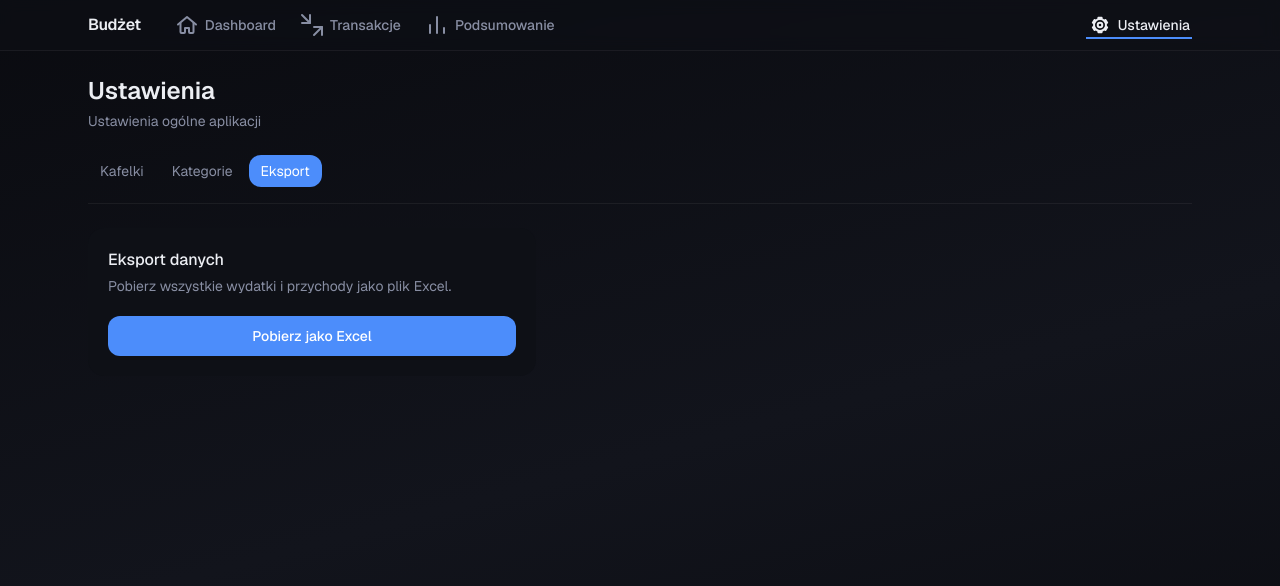
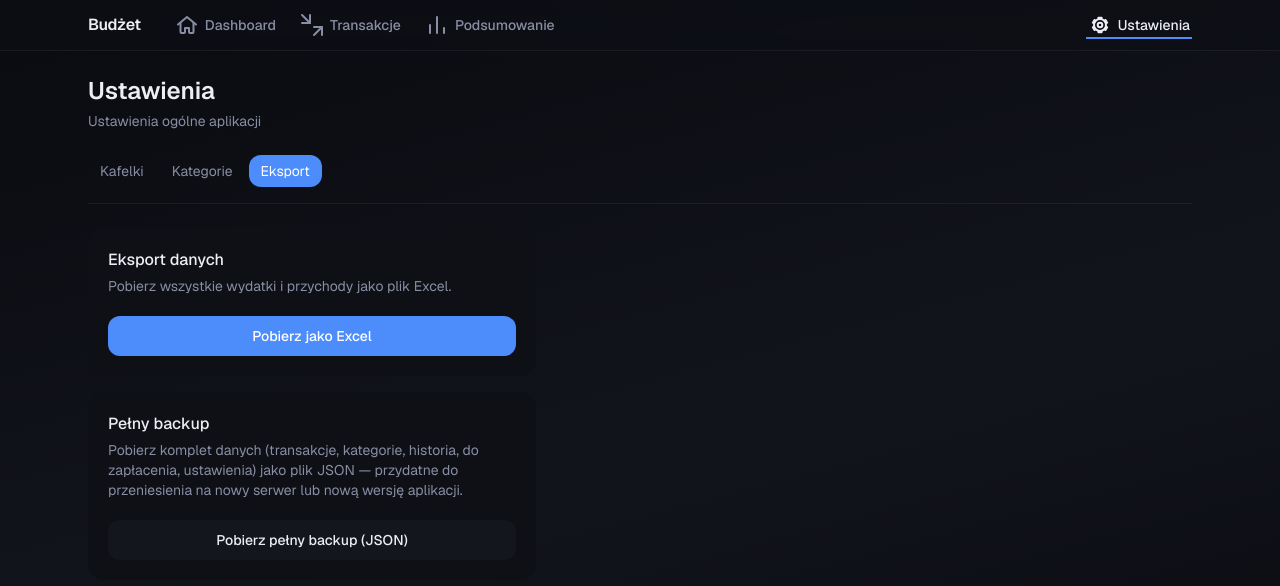
Before and after one commit to zielonebrrokuly/budget-app, a Next.js app: page /ustawienia/eksport in a window 1280 px wide. Shown: the top 586 px of the page. Built offline with nearby package versions, Linux system fonts and the light colour scheme.

Commit message:
Add full JSON backup download in Ustawienia > Eksport

```diff
--- /dev/null
+++ b/src/app/api/export/backup/route.ts
@@ -0,0 +1,23 @@
+import { NextResponse } from "next/server";
+import { prisma } from "@/lib/prisma";
+
+export async function GET() {
+  const [transactions, categories, transactionAudits, plannedExpenses, settings] =
+    await Promise.all([
+      prisma.transaction.findMany(),
+      prisma.category.findMany(),
+      prisma.transactionAudit.findMany(),
+      prisma.plannedExpense.findMany(),
+      prisma.setting.findMany(),
+    ]);
+
+  const dump = { transactions, categories, transactionAudits, plannedExpenses, settings };
+  const dateStr = new Date().toISOString().slice(0, 10);
+
+  return new NextResponse(JSON.stringify(dump, null, 2), {
+    headers: {
+      "Content-Type": "application/json",
+      "Content-Disposition": `attachment; filename="budzet-backup-${dateStr}.json"`,
+    },
+  });
+}
--- a/src/app/ustawienia/eksport/page.tsx
+++ b/src/app/ustawienia/eksport/page.tsx
@@ -2,7 +2,8 @@ import { Card } from "@/components/Card";
 
 export default function UstawieniaEksportPage() {
   return (
-    <Card className="max-w-md flex flex-col gap-5">
+    <div className="flex flex-col gap-4 max-w-md">
+      <Card className="flex flex-col gap-5">
         <div>
           <h2 className="font-medium text-foreground mb-1">Eksport danych</h2>
           <p className="text-sm text-muted">
@@ -19,5 +20,25 @@ export default function UstawieniaEksportPage() {
           </a>
         </div>
       </Card>
+
+      <Card className="flex flex-col gap-5">
+        <div>
+          <h2 className="font-medium text-foreground mb-1">Pełny backup</h2>
+          <p className="text-sm text-muted">
+            Pobierz komplet danych (transakcje, kategorie, historia, do zapłacenia, ustawienia)
+            jako plik JSON — przydatne do przeniesienia na nowy serwer lub nową wersję aplikacji.
+          </p>
+        </div>
+
+        <div className="flex flex-col gap-2">
+          <a
+            href="/api/export/backup"
+            className="rounded-xl bg-surface-alt hover:bg-surface-alt/70 text-foreground text-sm font-medium px-4 py-2.5 text-center transition-colors"
+          >
+            Pobierz pełny backup (JSON)
+          </a>
+        </div>
+      </Card>
+    </div>
   );
 }
```
Lines whose indentation alone changed are shown as unchanged.
